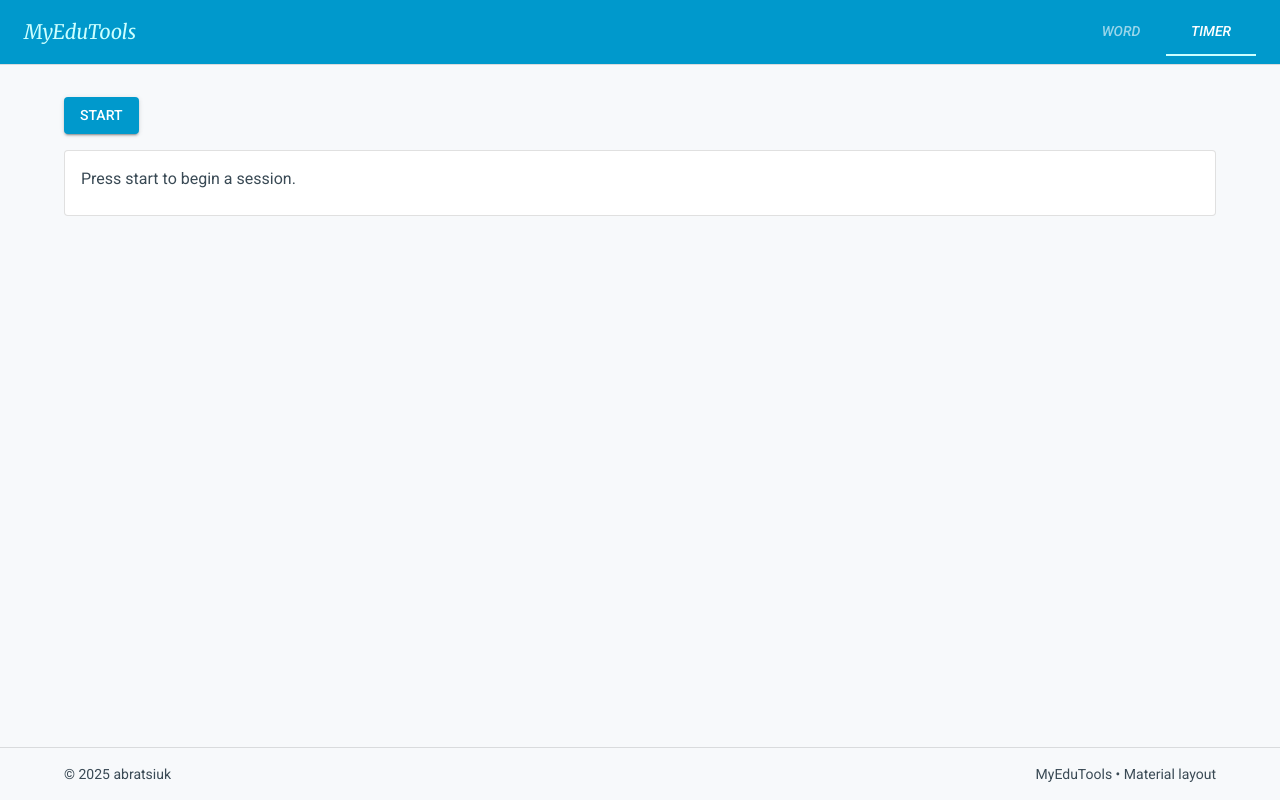
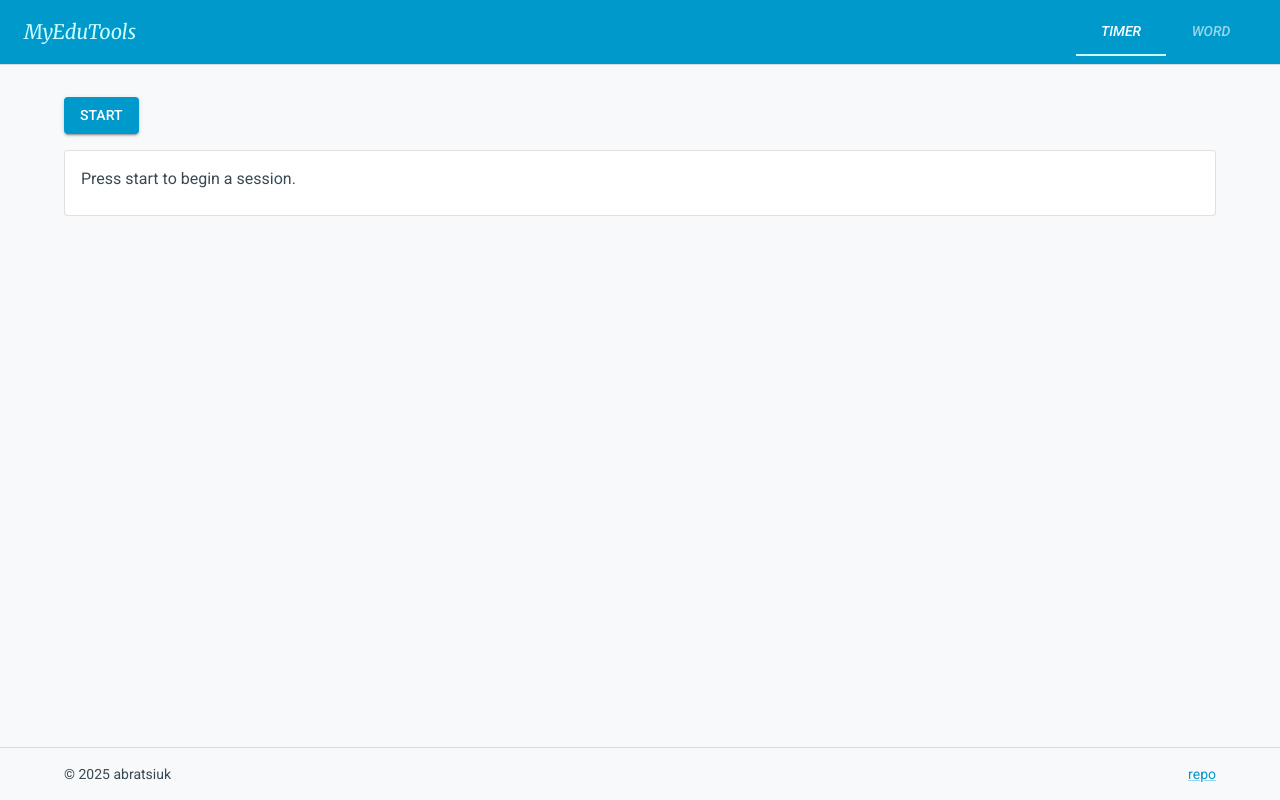
Before and after one commit to abratsiuk/my_edu_tools, a React (Vite) app: page /word#/timer in a window 1280 px wide. Built offline with nearby package versions, Linux system fonts and the light colour scheme.

Commit message:
finished

```diff
--- a/src/App.tsx
+++ b/src/App.tsx
@@ -1,6 +1,5 @@
 import { Navigate, Route, Routes } from 'react-router-dom';
 import Layout from './layout/Layout';
-import HomePage from './pages/HomePage';
 import WordPage from './pages/WordPage';
 import TimerPage from './pages/TimerPage';
 import NotFoundPage from './pages/NotFoundPage';
@@ -11,15 +10,20 @@ export default function App() {
             <Route element={<Layout />}>
                 <Route
                     path="/"
-                    element={<HomePage />}
+                    element={
+                        <Navigate
+                            to="/timer"
+                            replace
+                        />
+                    }
+                />
+                <Route
+                    path="/timer"
+                    element={<TimerPage />}
                 />
                 <Route
                     path="/word"
                     element={<WordPage />}
-                />
-                <Route
-                    path="/timer"
-                    element={<TimerPage />}
                 />
                 <Route
                     path="/404"
--- a/src/layout/Layout.tsx
+++ b/src/layout/Layout.tsx
@@ -1,4 +1,5 @@
 import { Outlet, useLocation, useNavigate } from 'react-router-dom';
+import Link from '@mui/material/Link';
 import {
     AppBar,
     Box,
@@ -78,12 +79,12 @@ export default function Layout() {
                         indicatorColor="secondary"
                     >
                         <Tab
+                            value="/timer"
+                            label="timer"
+                        />
+                        <Tab
                             value="/word"
                             label="word"
-                        />
-                        <Tab
-                            value="/timer"
-                            label="timer"
                         />
                     </Tabs>
                 </Toolbar>
@@ -121,7 +122,12 @@ export default function Layout() {
                             variant="body2"
                             color="text.secondary"
                         >
-                            MyEduTools • Material layout
+                            <Link
+                                href="https://github.com/abratsiuk/my_edu_tools"
+                                target="_blank"
+                            >
+                                repo
+                            </Link>
                         </Typography>
                     </Box>
                 </Container>
--- a/src/pages/HomePage.tsx
+++ /dev/null
@@ -1,23 +0,0 @@
-import { Card, CardContent, Stack, Typography } from '@mui/material';
-
-export default function HomePage() {
-    return (
-        <Stack spacing={2}>
-            <Typography
-                variant="h4"
-                sx={{ fontWeight: 900 }}
-            >
-                Home
-            </Typography>
-
-            <Card variant="outlined">
-                <CardContent>
-                    <Typography sx={{ fontWeight: 700 }}>Welcome</Typography>
-                    <Typography color="text.secondary">
-                        Choose: word / timer
-                    </Typography>
-                </CardContent>
-            </Card>
-        </Stack>
-    );
-}
```
Also changed, not shown: 1 other file (tests, documents, lock files or other folders).
